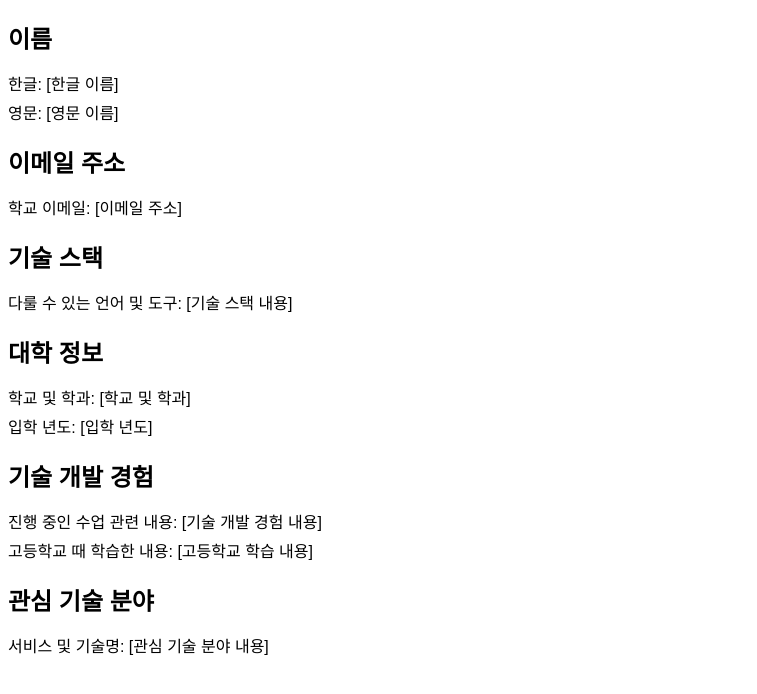
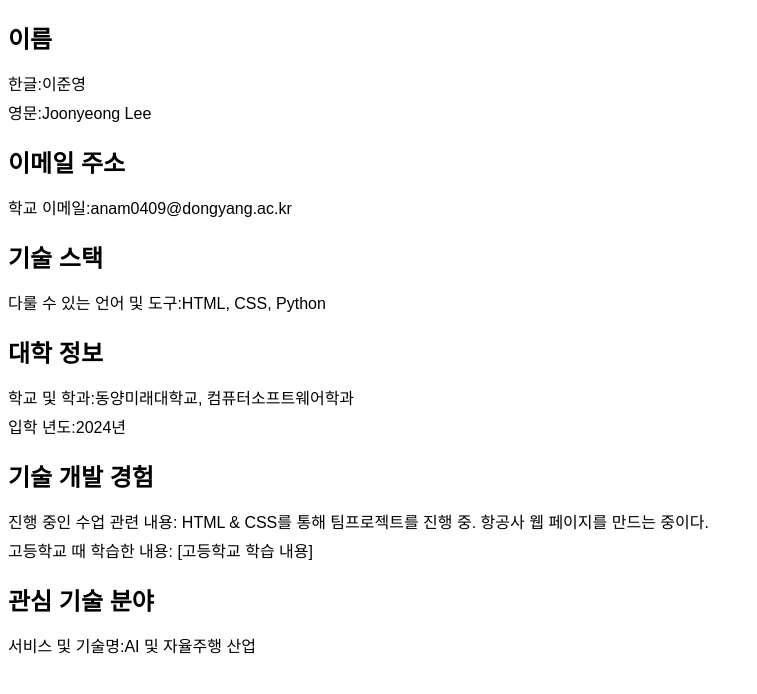
Before and after one commit to joxnlxe/asdasd, a plain HTML site: page index.html in a window 1280 px wide. Shown: the whole page, without its empty margins (0-757 px from the left). Drawn offline with Linux system fonts and the light colour scheme.

Commit message:
Update index.html

```diff
--- a/index.html
+++ b/index.html
@@ -27,40 +27,40 @@
     <div class="section">
         <h2>이름</h2>
         <ul>
-            <li>한글: [한글 이름]</li>
-            <li>영문: [영문 이름]</li>
+            <li>한글:이준영</li>
+            <li>영문:Joonyeong Lee</li>
         </ul>
     </div>
     <div class="section">
         <h2>이메일 주소</h2>
         <ul>
-            <li>학교 이메일: [이메일 주소]</li>
+            <li>학교 이메일:anam0409@dongyang.ac.kr</li>
         </ul>
     </div>
     <div class="section">
         <h2>기술 스택</h2>
         <ul>
-            <li>다룰 수 있는 언어 및 도구: [기술 스택 내용]</li>
+            <li>다룰 수 있는 언어 및 도구:HTML, CSS, Python</li>
         </ul>
     </div>
     <div class="section">
         <h2>대학 정보</h2>
         <ul>
-            <li>학교 및 학과: [학교 및 학과]</li>
-            <li>입학 년도: [입학 년도]</li>
+            <li>학교 및 학과:동양미래대학교, 컴퓨터소프트웨어학과</li>
+            <li>입학 년도:2024년</li>
         </ul>
     </div>
     <div class="section">
         <h2>기술 개발 경험</h2>
         <ul>
-            <li>진행 중인 수업 관련 내용: [기술 개발 경험 내용]</li>
+            <li>진행 중인 수업 관련 내용: HTML & CSS를 통해 팀프로젝트를 진행 중. 항공사 웹 페이지를 만드는 중이다.</li>
             <li>고등학교 때 학습한 내용: [고등학교 학습 내용]</li>
         </ul>
     </div>
     <div class="section">
         <h2>관심 기술 분야</h2>
         <ul>
-            <li>서비스 및 기술명: [관심 기술 분야 내용]</li>
+            <li>서비스 및 기술명:AI 및 자율주행 산업</li>
         </ul>
     </div>
 </body>
```
